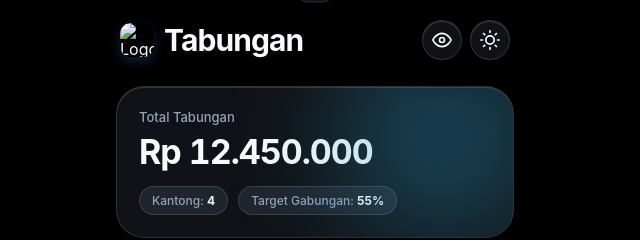
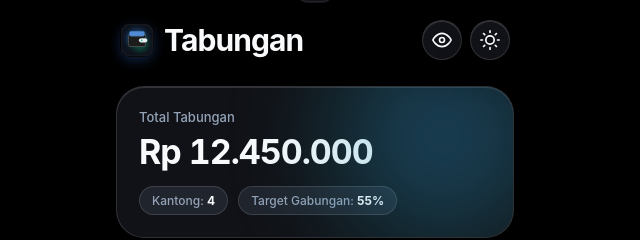
Before and after one commit to dhrant/tabungan, a plain HTML site: page index.html in a window 1280 px wide. Shown: the top 240 px of the page, 325-965 px from the left. Drawn offline with Linux system fonts and the light colour scheme.

Commit message:
Update index.html

```diff
--- a/index.html
+++ b/index.html
@@ -8,8 +8,8 @@
   <meta name="apple-mobile-web-app-status-bar-style" content="black-translucent" />
   <title>SakuOne — Tabungan</title>
   <link rel="manifest" href="./manifest.json" />
-  <link rel="icon" type="image/png" sizes="192x192" href="./icons/icon-192.png" />
-  <link rel="apple-touch-icon" href="./icons/icon-192.png" />
+  <link rel="icon" type="image/png" sizes="192x192" href="./icon-192.png" />
+  <link rel="apple-touch-icon" href="./icon-192.png" />
   <style>
     :root {
       --bg: #000000;
@@ -888,7 +888,7 @@
   <div class="app-shell">
     <header id="topHeader" class="top-header">
       <div class="brand-row">
-        <img src="./icons/icon-192.png" alt="Logo SakuOne" class="brand-logo" />
+        <img src="./icon-192.png" alt="Logo SakuOne" class="brand-logo" />
         <h1 class="large-title">Tabungan</h1>
       </div>
       <div class="header-actions">
```
